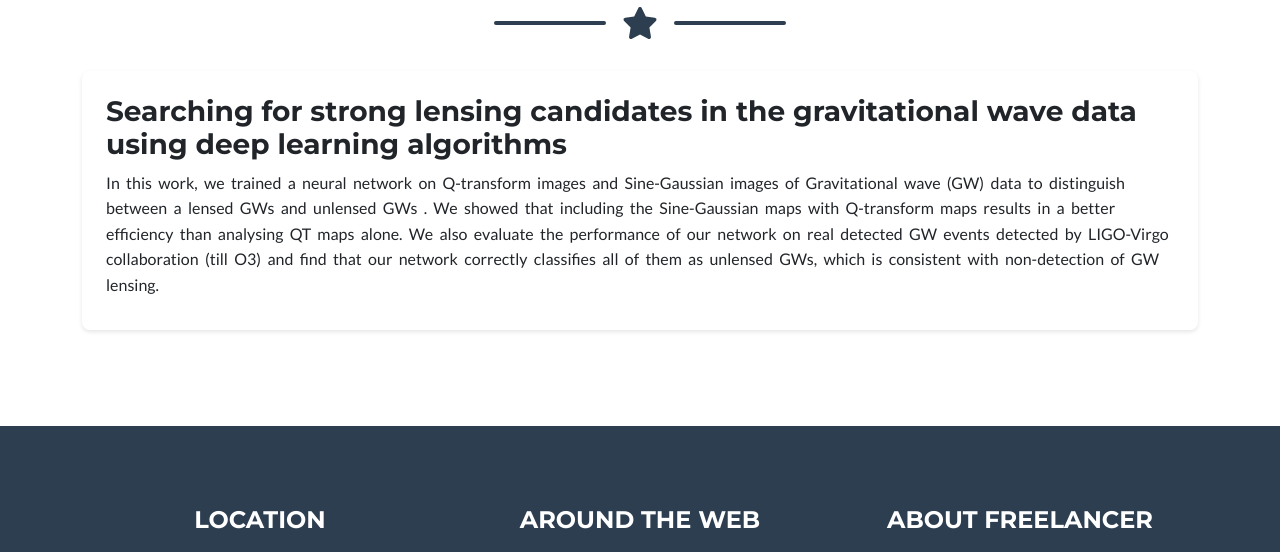
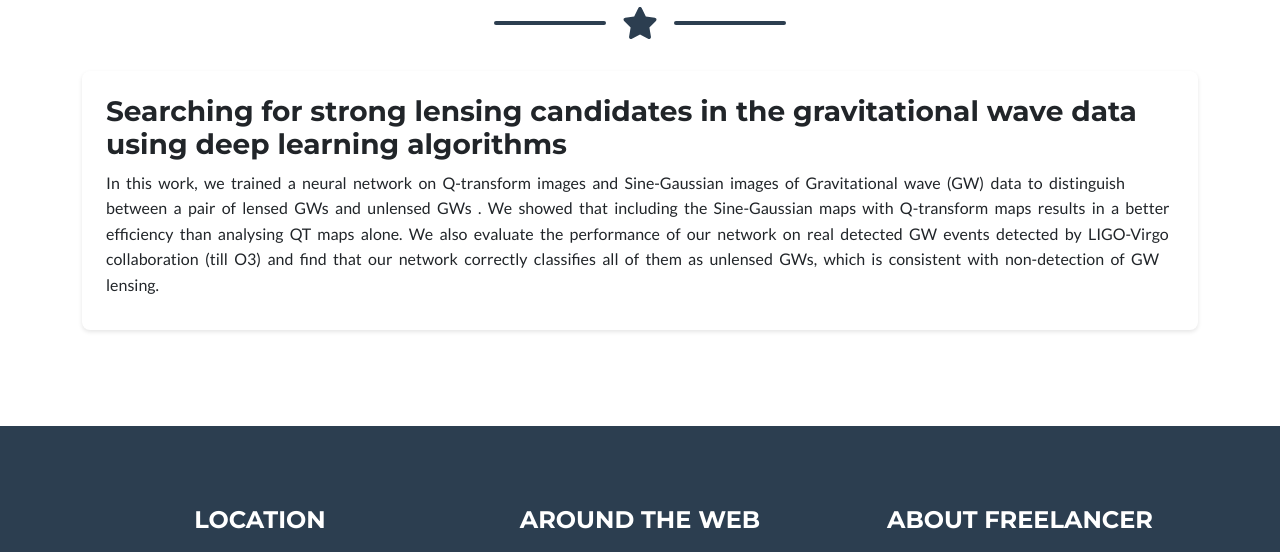
Before and after one commit to sourabh-magare/sourabh-magare.github.io, a plain HTML site: page index.html in a window 1280 px wide. Shown: the part 3432-3984 px from the top of the page. Drawn offline with nearby package versions, Linux system fonts and the light colour scheme.

Commit message:
Update index.html

```diff
--- a/index.html
+++ b/index.html
@@ -200,7 +200,7 @@
                 <!-- Research Section-->
                 <article class="publication">
                     <h3>Searching for strong lensing candidates in the gravitational wave data using deep learning algorithms</h3>
-                    <p> In this work, we trained a neural network on Q-transform images and Sine-Gaussian images of Gravitational wave (GW) data to distinguish between a lensed GWs and unlensed GWs
+                    <p> In this work, we trained a neural network on Q-transform images and Sine-Gaussian images of Gravitational wave (GW) data to distinguish between a pair of lensed GWs and unlensed GWs
                         . We showed that including the Sine-Gaussian maps with Q-transform maps results in a better efficiency than analysing QT maps alone. We also evaluate the performance of our network on real detected GW events detected by LIGO-Virgo collaboration (till O3) and find that our network correctly classifies all of
                         them as unlensed GWs, which is consistent with non-detection of GW lensing.<br>
                         </p>
```
